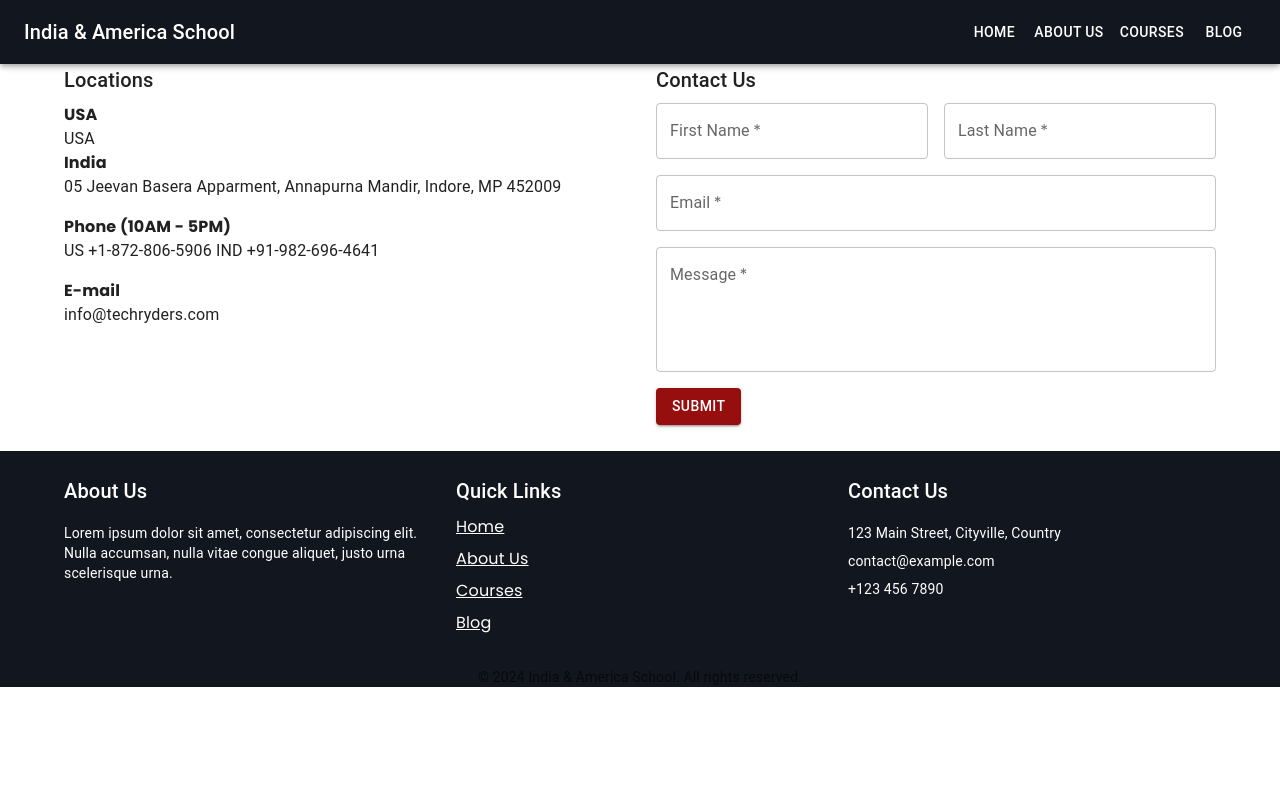
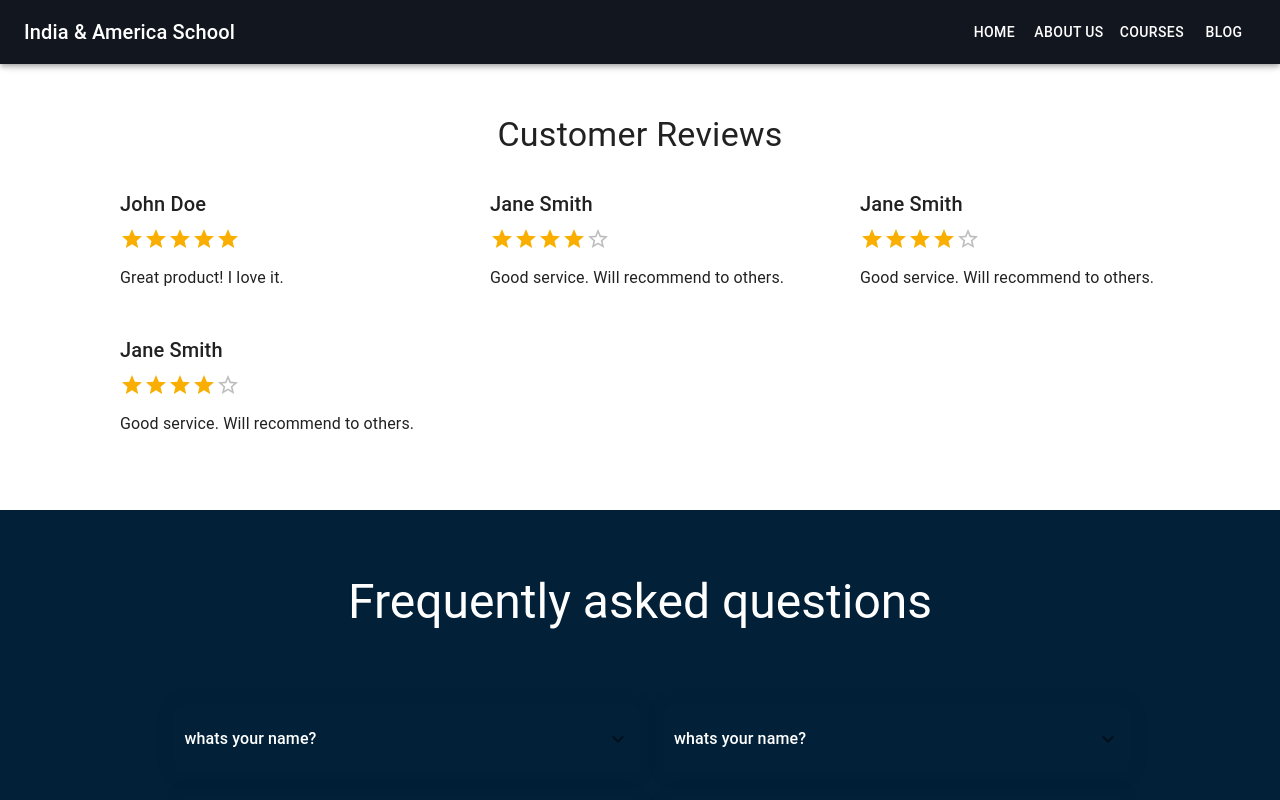
Before and after one commit to Khalilov07/India-America-School, a React (Create React App) app: page / in a window 1280 px wide. Shown: the top 800 px of the page. Built offline with nearby package versions, Linux system fonts and the light colour scheme.

Commit message:
added anchor, reviews, faq

```diff
--- a/src/App.jsx
+++ b/src/App.jsx
@@ -2,6 +2,8 @@ import './App.css';
 import Header from './components/Header/Header';
 import AppRoutes from './components/App/AppRoutes';
 import Footer from './components/Footer/Footer';
+import AnchorExample from './components/Anchor/Anchor';
+
 
 const App = () => {
   return (
@@ -9,6 +11,7 @@ const App = () => {
       <Header />
       <AppRoutes />
       <Footer />
+
     </div>
   );
 }
--- /dev/null
+++ b/src/components/Anchor/Anchor.jsx
@@ -0,0 +1,48 @@
+import React, { useState, useEffect } from 'react';
+import IconButton from '@mui/material/IconButton';
+import ArrowUpwardIcon from '@mui/icons-material/ArrowUpward';
+
+const ScrollToTop = () => {
+    const [isVisible, setIsVisible] = useState(false);
+
+    const handleScroll = () => {
+        if (window.scrollY > 300) {
+            setIsVisible(true);
+        } else {
+            setIsVisible(false);
+        }
+    };
+
+    const scrollToTop = () => {
+        window.scrollTo({
+            top: 0,
+            behavior: 'smooth',
+        });
+    };
+
+    useEffect(() => {
+        window.addEventListener('scroll', handleScroll);
+        return () => {
+            window.removeEventListener('scroll', handleScroll);
+        };
+    }, []);
+
+    return (
+        <IconButton
+            sx={{
+                position: 'fixed',
+                bottom: 20,
+                right: 30,
+                zIndex: 1000,
+                display: isVisible ? 'flex' : 'none',
+                color: "red",
+                background: "#FFF"
+            }}
+            onClick={scrollToTop}
+        >
+            <ArrowUpwardIcon />
+        </IconButton>
+    );
+};
+
+export default ScrollToTop;
--- a/src/components/Footer/Footer.jsx
+++ b/src/components/Footer/Footer.jsx
@@ -41,18 +41,21 @@ const Footer = () => {
                             Contact Us
                         </Typography>
                         <Typography variant="body2" sx={{ mt: 2 }}>
-                            123 Main Street, Cityville, Country
+                            3942, N California Ave 2 E Chicago Illinois 60618
                         </Typography>
                         <Typography variant="body2" sx={{ mt: 1 }}>
-                            contact@example.com
+                            info@techryders.com
                         </Typography>
-                        <Typography variant="body2" sx={{ mt: 1 }}>
-                            +123 456 7890
+                        <Typography variant="body2" sx={{ mt: 2 }}>
+                            US  +1-872-806-5906
+                        </Typography>
+                        <Typography variant="body2" sx={{ mt: 2 }}>
+                            IND +91-982-696-4641
                         </Typography>
                     </Grid>
                 </Grid>
                 <Box sx={{ mt: 4 }}>
-                    <Typography variant="body2" color="text.secondary" align="center">
+                    <Typography variant="body2" color="text.secondary" align="center" sx={{ p: 2, color: "#FFF" }}>
                         © {new Date().getFullYear()} India & America School. All rights reserved.
                     </Typography>
                 </Box>
--- a/src/components/Header/Header.jsx
+++ b/src/components/Header/Header.jsx
@@ -53,7 +53,7 @@ const Header = (props) => {
     const container = window !== undefined ? () => window().document.body : undefined;
 
     return (
-        <Box sx={{ display: 'flex' }}>
+        <Box sx={{ display: 'flex', position: "sticky", zIndex: 99 }}>
             <CssBaseline />
             <AppBar component="nav">
                 <Toolbar
--- a/src/pages/HomePage/Contact.jsx
+++ b/src/pages/HomePage/Contact.jsx
@@ -1,9 +1,14 @@
 import React from 'react';
+
 import Container from '@mui/material/Container';
 import Grid from '@mui/material/Grid';
 import Typography from '@mui/material/Typography';
 import TextField from '@mui/material/TextField';
-import Button from '@mui/material/Button';
+import { Button } from '@mui/material';
+
+import LocationOnIcon from '@mui/icons-material/LocationOn';
+import LocalPhoneIcon from '@mui/icons-material/LocalPhone';
+import MailIcon from '@mui/icons-material/Mail';
 
 const Contact = () => {
     const handleSubmit = (event) => {
@@ -12,27 +17,32 @@ const Contact = () => {
     };
 
     return (
-        <Container>
+        <Container sx={{ width: "85%", padding: "50px 0" }}>
             <Grid container spacing={4}>
                 {/* Левая сторона - Информация о местоположениях */}
                 <Grid item xs={12} sm={6}>
-                    <Typography variant="h6" gutterBottom>
-                        Locations
+                    <Typography sx={{ mt: 2, display: "flex", alignItems: "center" }} variant="h6" gutterBottom>
+                        <LocationOnIcon sx={{ mr: 1, color: "#1567F4" }} /> Locations
                     </Typography>
                     <Typography>
-                        <strong>USA</strong><br />
-                        USA
+                        <strong>USA </strong><br />
+                        3942, N California Ave 2 E Chicago Illinois 60618
                     </Typography>
-                    <Typography>
+                    <Typography sx={{ mt: 2 }}>
                         <strong>India</strong><br />
                         05 Jeevan Basera Apparment, Annapurna Mandir, Indore, MP 452009
                     </Typography>
-                    <Typography sx={{ mt: 2 }}>
-                        <strong>Phone (10AM - 5PM)</strong><br />
-                        US  +1-872-806-5906
-                        IND +91-982-696-4641
+                    <Typography sx={{ mt: 2, display: "flex", alignItems: "center" }} variant="h6" gutterBottom>
+                        <LocalPhoneIcon sx={{ mr: 1, color: "#1567F4" }} /> Phone
                     </Typography>
                     <Typography sx={{ mt: 2 }}>
+                        <strong> US  +1-872-806-5906</strong><br />
+                        <strong> IND +91-982-696-4641</strong><br />
+                    </Typography>
+                    <Typography sx={{ mt: 2, display: "flex", alignItems: "center" }} variant="h6" gutterBottom>
+                        <MailIcon sx={{ mr: 1, color: "#1567F4" }} /> Emial
+                    </Typography>
+                    <Typography sx={{ mt: 1 }}>
                         <strong>E-mail</strong><br />
                         info@techryders.com
                     </Typography>
@@ -85,15 +95,19 @@ const Contact = () => {
                                 />
                             </Grid>
                             <Grid item xs={12}>
-                                <Button type="submit" variant="contained" sx={{ background: "#960E0E" }}>
+                                <Button
+                                    type="submit"
+                                    variant="contained"
+                                >
                                     Submit
                                 </Button>
+
                             </Grid>
                         </Grid>
                     </form>
                 </Grid>
             </Grid>
-        </Container>
+        </Container >
     );
 };
 
--- /dev/null
+++ b/src/pages/HomePage/FAQ.jsx
@@ -0,0 +1,91 @@
+import React from 'react';
+import Accordion from '@mui/material/Accordion';
+import AccordionSummary from '@mui/material/AccordionSummary';
+import AccordionDetails from '@mui/material/AccordionDetails';
+import Typography from '@mui/material/Typography';
+import Grid from '@mui/material/Grid';
+import ExpandMoreIcon from '@mui/icons-material/ExpandMore';
+
+const FAQ = () => {
+  const faqData = [
+    {
+      question: 'whats your name?',
+      answer: 'Akram, so what',
+    },
+    {
+      question: 'whats your name?',
+      answer: 'Akram, so what',
+    },
+    {
+      question: 'whats your name?',
+      answer: 'Akram, so what',
+    },
+    {
+      question: 'whats your name?',
+      answer: 'Akram, so what',
+    },
+    {
+      question: 'whats your name?',
+      answer: 'Akram, so what',
+    },
+    {
+      question: 'whats your name?',
+      answer: 'Akram, so what',
+    },
+    // Добавьте другие вопросы по аналогии...
+  ];
+
+  return (
+    <div style={{ padding: '5%', background: "#022139" }}>
+      <Typography variant="h3" style={{ flex: '1', textAlign: "center", color: "#FFF", padding: "0 0 50px 0" }}>
+        Frequently asked questions
+      </Typography>
+      <Grid container spacing={3} sx={{ width: '85%', margin: "auto" }}>
+        {faqData.map((item, index) => (
+          <Grid key={index} item xs={12} md={6}>
+            <Accordion
+
+              style={{
+                boxShadow: '0 0 20px rgba(0, 0, 0, 0.1)',
+                borderRadius: '10px',
+                transition: 'box-shadow 0.3s ease',
+                '&:hover': {
+                  boxShadow: '0 0 30px rgba(0, 0, 0, 0.2)',
+                },
+                background: "none",
+                color: "#FFF"
+              }}
+            >
+              <AccordionSummary
+                expandIcon={<ExpandMoreIcon />}
+                aria-controls={`panel${index + 1}a-content`}
+                id={`panel${index + 1}a-header`}
+                style={{
+                  background: 'none',
+                  borderRadius: '10px 10px 0 0',
+                  padding: '10px',
+                  transition: 'background 0.3s ease',
+                }}
+              >
+                <Typography variant="h6" style={{ flex: '1', fontSize: '1rem' }}>
+                  {item.question}
+                </Typography>
+              </AccordionSummary>
+              <AccordionDetails
+                style={{
+                  backgroundColor: 'none',
+                  borderRadius: '0 0 10px 10px',
+                  padding: '10px',
+                }}
+              >
+                <Typography sx={{ fontSize: "0.9rem" }}>{item.answer}</Typography>
+              </AccordionDetails>
+            </Accordion>
+          </Grid>
+        ))}
+      </Grid>
+    </div>
+  );
+};
+
+export default FAQ;
--- a/src/pages/HomePage/HomePage.jsx
+++ b/src/pages/HomePage/HomePage.jsx
@@ -1,10 +1,16 @@
 import React from 'react';
 import Contact from './Contact';
+import FAQ from './FAQ';
+import Reviews from './Reviews';
+import ScrollToTop from '../../components/Anchor/Anchor';
 
 const HomePage = () => {
     return (
         <main className='main'>
+            <Reviews />
+            <FAQ />
             <Contact />
+            <ScrollToTop />
         </main>
     );
 };
--- /dev/null
+++ b/src/pages/HomePage/Reviews.jsx
@@ -0,0 +1,105 @@
+import React, { useState } from 'react';
+
+import Box from '@mui/material/Box';
+import Typography from '@mui/material/Typography';
+import Rating from '@mui/material/Rating';
+import { Container } from '@mui/material';
+import { Grid } from '@mui/material';
+
+const reviews = [
+
+    {
+        id: 1,
+        name: 'John Doe',
+        rating: 5,
+        comment: 'Great product! I love it.',
+    },
+    {
+        id: 2,
+        name: 'Jane Smith',
+        rating: 4,
+        comment: 'Good service. Will recommend to others.',
+    },
+    {
+        id: 2,
+        name: 'Jane Smith',
+        rating: 4,
+        comment: 'Good service. Will recommend to others.',
+    },
+    {
+        id: 2,
+        name: 'Jane Smith',
+        rating: 4,
+        comment: 'Good service. Will recommend to others.',
+    },
+    // Add more reviews as needed
+];
+
+
+
+const Reviews = () => {
+
+
+    // const initialReviews = [
+
+    //     {
+    //         id: 1,
+    //         name: 'John Doe',
+    //         rating: 5,
+    //         comment: 'Great product! I love it.',
+    //     },
+    //     {
+    //         id: 2,
+    //         name: 'Jane Smith',
+    //         rating: 4,
+    //         comment: 'Good service. Will recommend to others.',
+    //     },
+    //     // Add more reviews as needed
+    // ];
+
+    // const [reviews, setReviews] = useState(initialReviews);
+    // const [newReview, setNewReview] = useState({ name: '', rating: 0, comment: '' });
+
+    // const handleInputChange = (e) => {
+    //     setNewReview({ ...newReview, [e.target.name]: e.target.value });
+    // };
+
+    // const handleRatingChange = (newValue) => {
+    //     setNewReview({ ...newReview, rating: newValue });
+    // };
+
+    // console.log(reviews);
+
+    // <Rating value={newReview.rating} onChange={(event, newValue) => handleRatingChange(newValue)} />
+
+    return (
+        <Container sx={{ width: "85%", padding: "50px 0" }}>
+            <Box>
+                <Typography variant="h4" gutterBottom sx={{ textAlign: "center" }}>
+                    Customer Reviews
+                </Typography>
+                <div style={{
+                    gap: "20px",
+                    padding: "20px 0 0 0",
+                    display: "flex",
+                    flexWrap: "wrap ",
+                    justifyContent: "space-between"
+                }}>
+                    {reviews.map((review) => (
+                        <Box key={review.id} sx={{ marginBottom: 3, width: "300px" }}>
+                            <Typography variant="h6" gutterBottom>
+                                {review.name}
+                            </Typography>
+                            <Rating value={review.rating} readOnly />
+                            <Typography variant="body1" sx={{ marginTop: 1 }}>
+                                {review.comment}
+                            </Typography>
+                        </Box>
+                    ))}
+                </div>
+            </Box>
+        </Container>
+    );
+};
+
+export default Reviews;
```
